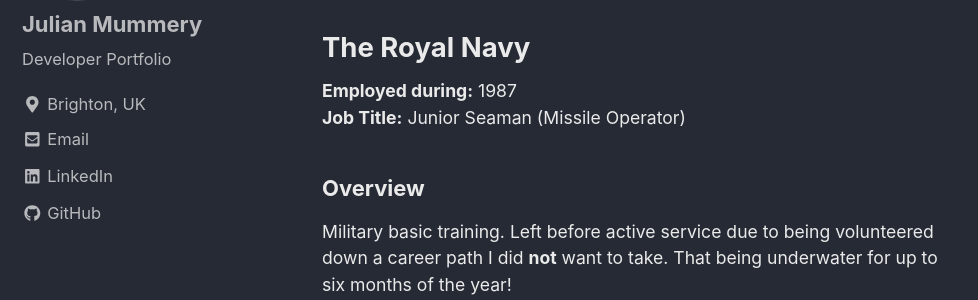
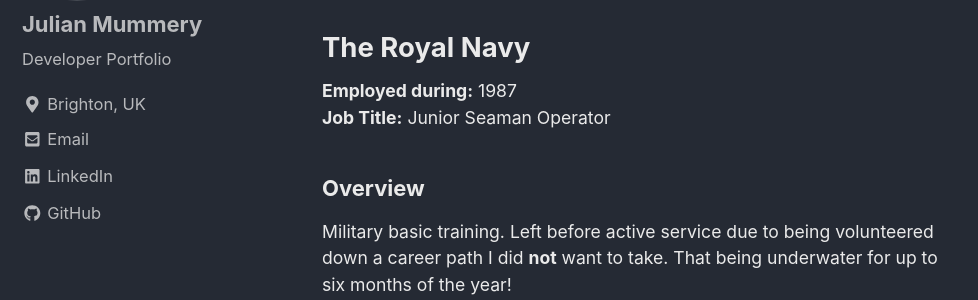
Before and after one commit to julianmummery/julianmummery.github.io, a Jekyll site: the page built from _pages/experience.md, in a window 1280 px wide and 900 px high, scrolled down 8218 px. Shown: the part 153-453 px from the top of the window, without its empty margins (0-978 px from the left). Built offline with Jekyll 4.4.1, drawn with Linux system fonts in a browser that asks for light colours; nearby versions of some CDN libraries.

Commit message:
Update experience.md

```diff
--- a/_pages/experience.md
+++ b/_pages/experience.md
@@ -215,7 +215,7 @@
 <hr/>
 <h2>The Royal Navy</h2>
 <p style="font-size:0.80em; margin-top:0; margin-bottom: 0;"><strong>Employed during:</strong> 1987</p>
-<p style="font-size:0.80em; margin-top:0; margin-bottom: 0;"><strong>Job Title:</strong> Junior Seaman (Missile Operator)</p>
+<p style="font-size:0.80em; margin-top:0; margin-bottom: 0;"><strong>Job Title:</strong> Junior Seaman Operator</p>
 <h3>Overview</h3>
 <p style="font-size:0.80em;">Military basic training. Left before active service due to being volunteered down a career path I did <strong>not</strong> want to take. That being underwater for up to six months of the year!</p>
 <h3 style="margin-top: 0px">Examples of Work</h3>
```
